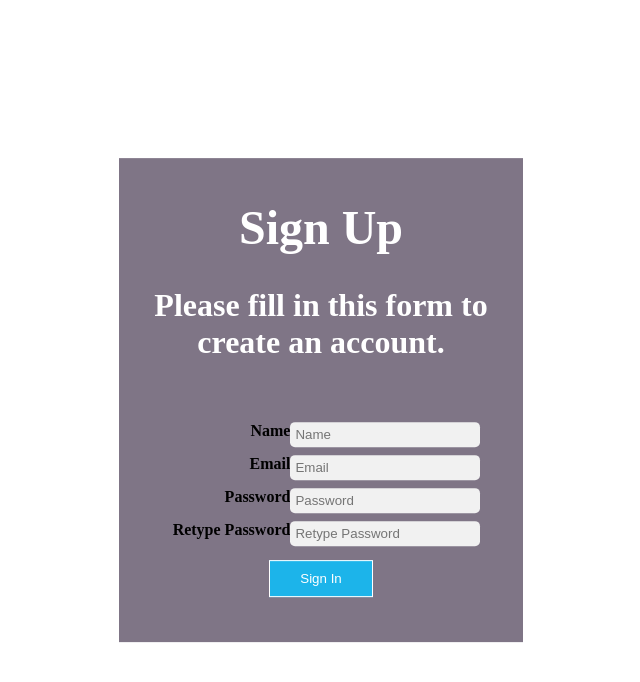
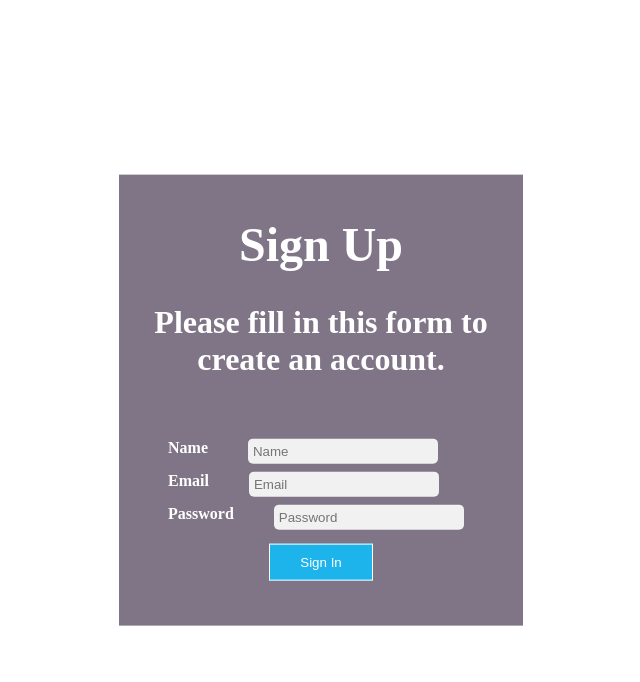
Before and after one commit to NabidAlam/reactjs-website, a React (Create React App) app: page / in a window 1280 px wide. Shown: the top 682 px of the page, without its empty margins (319-959 px from the left). Built offline with nearby package versions, Linux system fonts and the light colour scheme.

Commit message:
styled components

```diff
--- a/src/components/MainContent.js
+++ b/src/components/MainContent.js
@@ -11,7 +11,6 @@ const Box = styled.div`
   top: 50%;
   left: 50%;
   transform: translate(-50%, -50%);
-
 `;
 
 const Title = styled.h1`
@@ -66,6 +65,11 @@ const ButtonPrimary = styled.input`
   border: 1px solid;
 `;
 
+const LabelText = styled.span`
+  margin-right: 40px;
+  color: white;
+`;
+
 function MainContent() {
   return (
     <Box>
@@ -76,59 +80,35 @@ function MainContent() {
 
       <FormInput>
         <InlineForm>
-          <Label>
-            <span className="text">
-              <b>Name</b>
-            </span>
-          </Label>
+          <LabelText>
+            <b>Name</b>
+          </LabelText>
           <TextBox>
             <InputText type="text" name="name" placeholder="Name" />
           </TextBox>
         </InlineForm>
 
         <InlineForm>
-          <Label>
-            <span className="text">
-              <b>Email</b>
-            </span>
-          </Label>
+          <LabelText>
+            <b>Email</b>
+          </LabelText>
           <TextBox>
             <InputText type="text" name="email" placeholder="Email" />
           </TextBox>
         </InlineForm>
 
         <InlineForm>
-          <Label>
-            <span className="text">
-              <b>Password</b>
-            </span>
-          </Label>
+          <LabelText>
+            <b>Password</b>
+          </LabelText>
           <TextBox>
             <InputText type="password" name="password" placeholder="Password" />
           </TextBox>
         </InlineForm>
 
-        <InlineForm>
-          <Label>
-            <span className="text">
-              <b>Retype Password</b>
-            </span>
-          </Label>
-          <TextBox>
-            <InputText
-              type="password"
-              name="password"
-              placeholder="Retype Password"
-            />
-          </TextBox>
-
-
-        </InlineForm>
-
         <Button>
-            <ButtonPrimary type="button" value="Sign In" />
+          <ButtonPrimary type="button" value="Sign In" />
         </Button>
-
       </FormInput>
     </Box>
 
```
